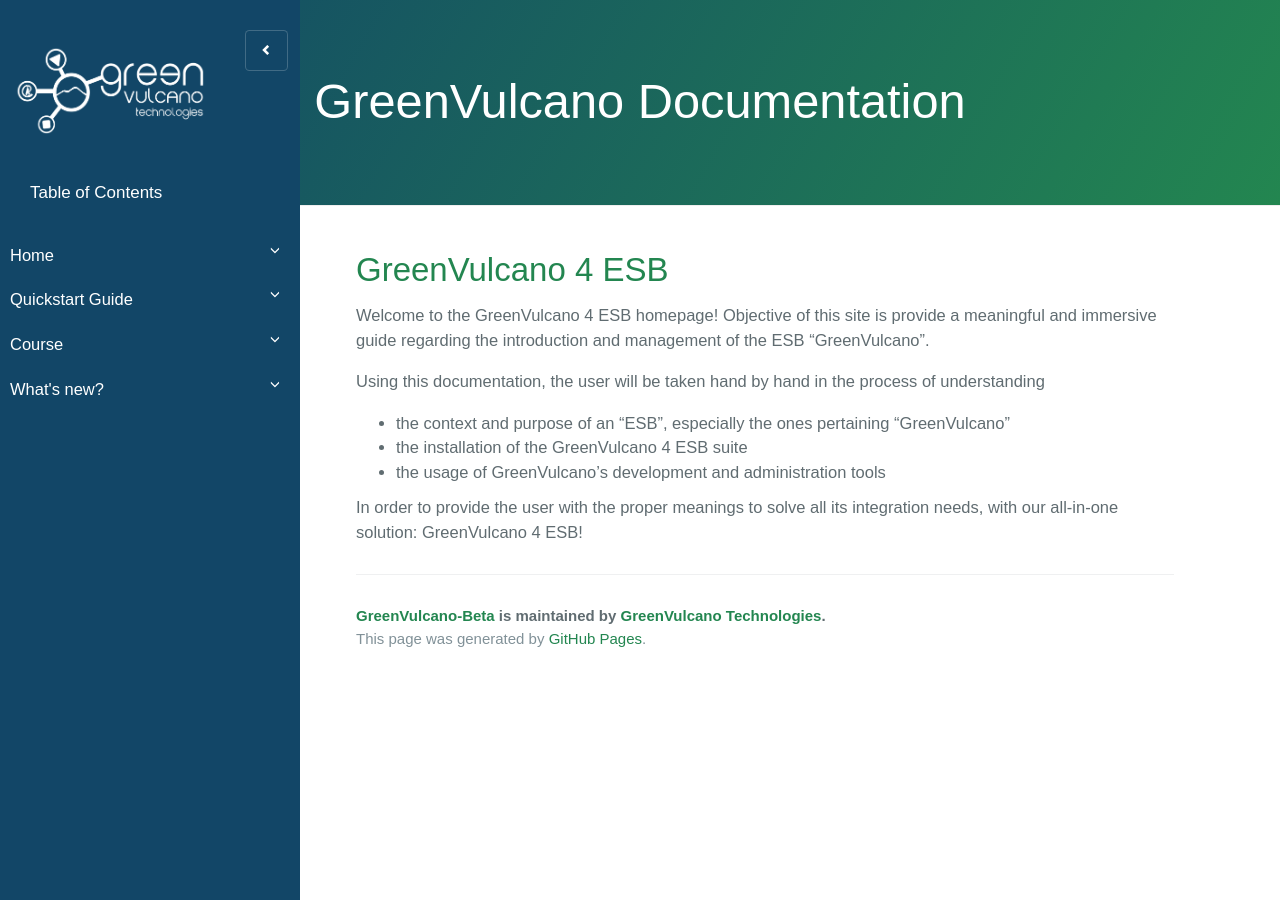
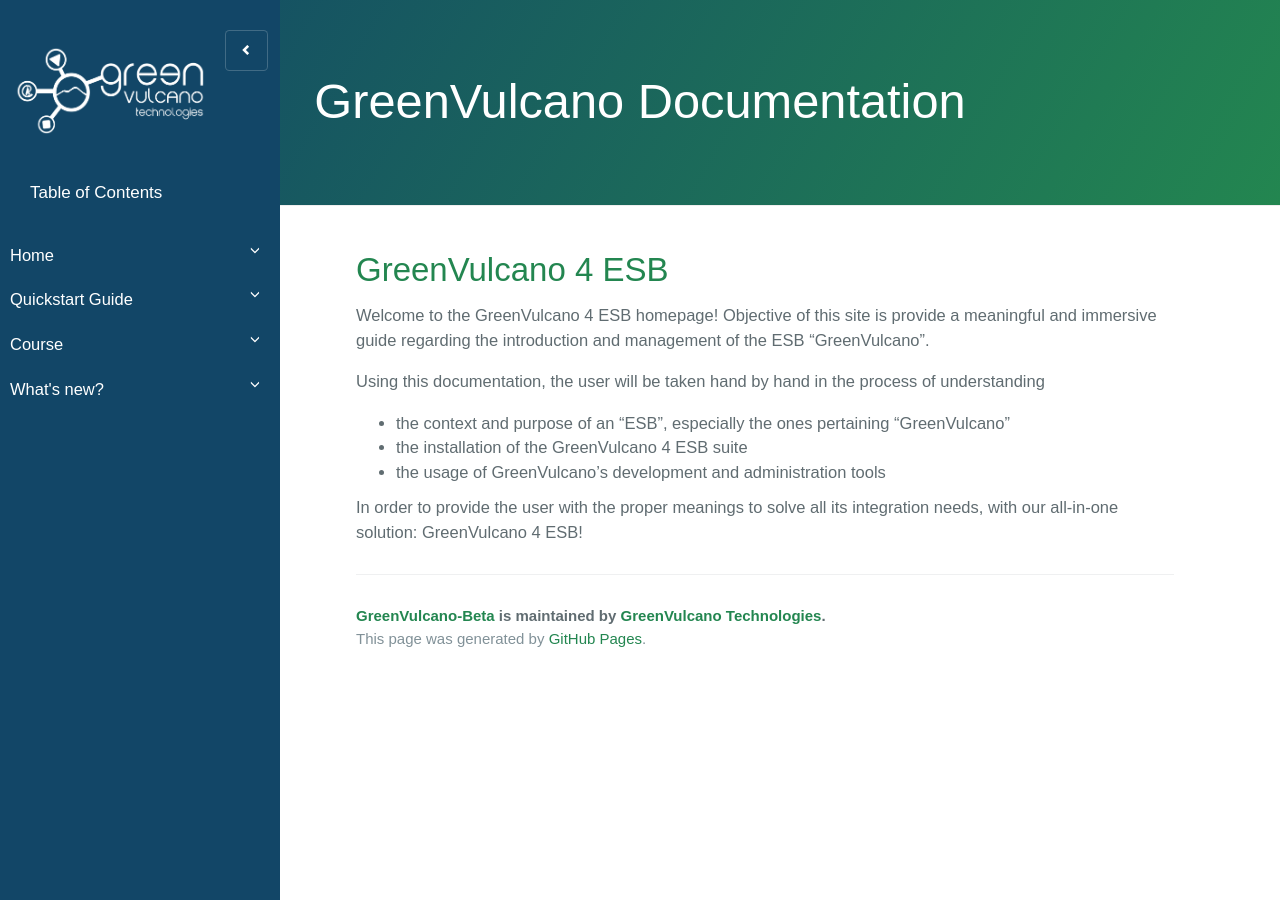
Before and after one commit to dianamw/GreenVulcano-Beta, a Jekyll site: the page built from README.md, in a window 1280 px wide. Built offline with Jekyll 4.4.1, drawn with Linux system fonts in a browser that asks for light colours; our own code applies the rules of GitHub Pages for plain Markdown files; the repository's description, which GitHub fills in, is left out.

Commit message:
Update style.scss

```diff
--- a/assets/css/style.scss
+++ b/assets/css/style.scss
@@ -50,7 +50,7 @@ a, a:hover, a:focus {
     height: 100%;
     position: fixed;
     z-index: 1;
-    width: 300px;
+    width: 280px;
     top: 0;
     left: 0;
     background-color: #124667;
@@ -96,7 +96,7 @@ a, a:hover, a:focus {
 }
 
 #submenu {
-  margin-left:40px;
+  padding-left:20px;
 }
 
 #title-sidebar {
@@ -124,7 +124,7 @@ a[aria-expanded="true"]::before {
 }
 
 ul ul a {
-    font-size: 1em !important;
+    font-size: 0.9em !important;
     padding-left: 50px !important;
     background: #124667;
 }
@@ -153,10 +153,9 @@ ul ul a {
 	}
 /*--- Logo ---*/
 .logo {
-    width: 200px;
-    height: 100px;
-    margin: 10px;
-    padding: 5px;
+    width: 180px;
+    height: 80px;
+    margin-left: 10px;
 }
 
 /* --- Main Style --- */
@@ -198,29 +197,14 @@ ul ul a {
 /* --- Mediaqueries --- */
 @media (max-width: 768px) {
     #sidebar {
-    height: 100%;
-    position: fixed;
-    z-index: 1;
-    width: 220px;
-    top: 0;
-    left: 0;
-    background-color: #124667;
-    overflow-x: hidden;
-    padding-top: 30px;
+        margin-left: 0px;
     }
-    .logo {
-	height: 80px;
-	width: 160px;
-	padding: 5px;
-	margin-top: 30px;
-	}
-
-    /*#sidebar.active {
+    #sidebar.active {
         margin-left: 0;
     }
     #sidebarCollapse span {
         display: none;
-    }*/
+    }
     .main-content {
 	margin-left: 30px;
 	}
```
